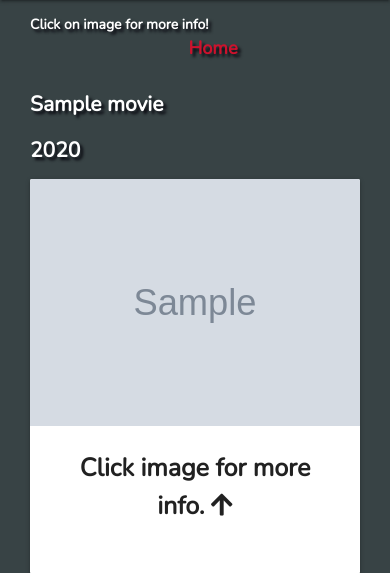
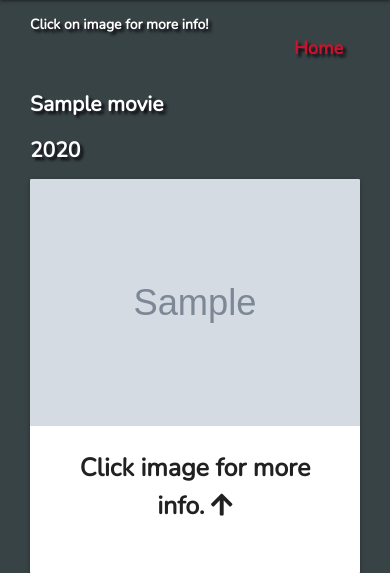
Before and after one commit to Jammerref2015/watchthisnext, a Flask app: template templates/movie.html in a window 390 px wide. Shown: the part 56-629 px from the top of the page. Run offline with Flask 2, Linux system fonts and the light colour scheme; the template is opened without the code that fills it: most values are stand-ins (such as "Sample title", 1, 10 or a date in 2020); grey boxes marked "Sample" are stand-in pictures; some libraries are stand-ins or nearby versions.

Commit message:
fixed styling issue on movie page for mobile devices.

```diff
--- a/static/css/style.css
+++ b/static/css/style.css
@@ -309,7 +309,7 @@ https://www.w3schools.com/howto/tryit.asp?filename=tryhow_js_scroll_to_top
     text-shadow: 3px 3px 3px rgb(3 2 10 / 90%);
     font-family: Nunito, 'Courier New', Courier, monospace;
     font-weight: bold;
-    margin-left: 48%;
+    margin-left: 80%;
     color: #ce122d;
     font-size: 130%;
  }
```
Also changed, not shown: readme_draft.md.
